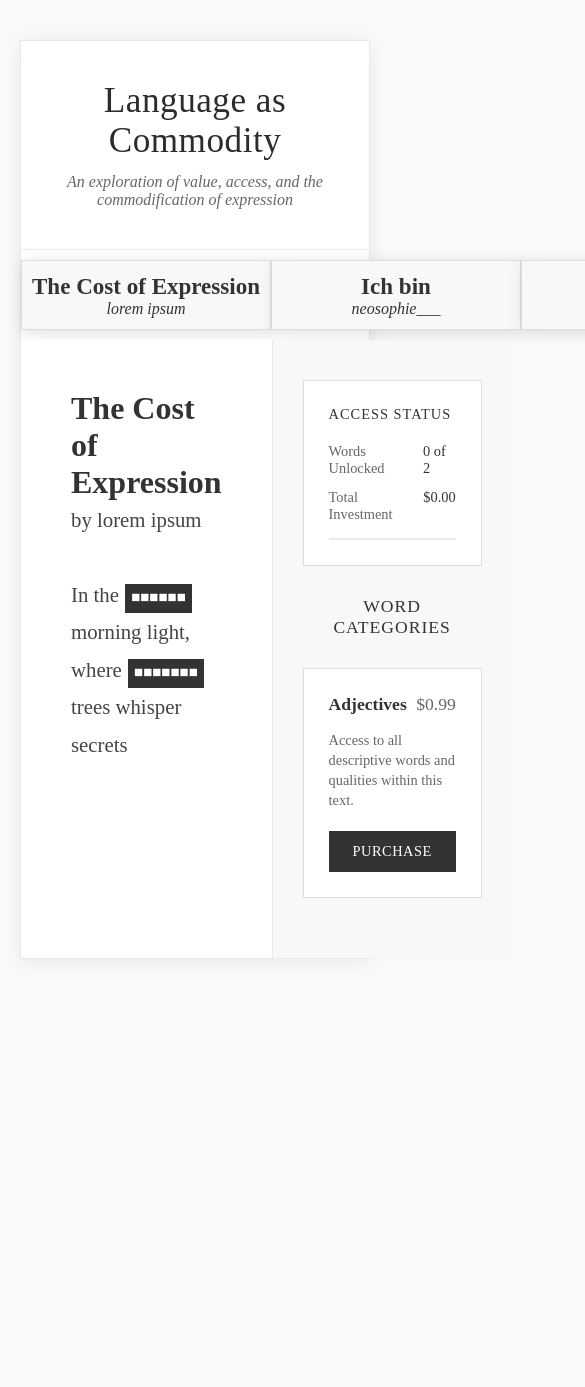
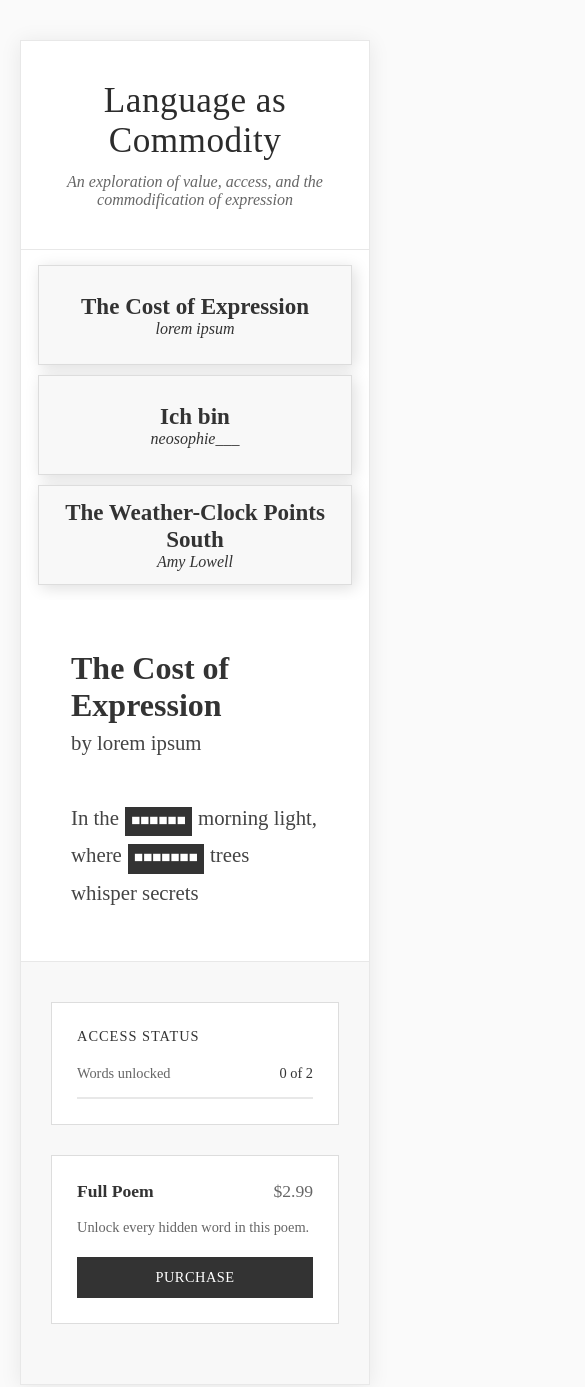
Before and after one commit to philintheattic/richtext, a plain HTML site: page index.html in a window 390 px wide. Shown: the top 1387 px of the page, 585 px wide, since content can reach past the window. Before the commit the page ends 999 px from the top, so only its background shows below. Drawn offline with Linux system fonts and the light colour scheme.

Commit message:
updates updates updates

```diff
--- a/css/base.css
+++ b/css/base.css
@@ -68,8 +68,8 @@ body {
 .poem-card {
     border: solid 1px #ddd;
     box-shadow: 3px 3px 15px #00000022;
-    width: 250px;
-    height: 70px;
+    width: 280px;
+    height: 100px;
     background-color: #f8f8f8;
     transition: scale 0.3s;
 }
@@ -92,6 +92,7 @@ body {
 .poem-card-title {
     font-size: larger;
     font-weight: bold;
+    text-align: center;
 }
 
 .poem-card-author {
@@ -268,6 +269,7 @@ body {
 }
 
 .progress-fill {
+    width: 0%;
     height: 100%;
     background: #333;
     transition: width 0.5s ease;
@@ -304,3 +306,10 @@ body {
     background: #666;
     cursor: not-allowed;
 }
+
+@media (max-width: 700px) {
+  .main-content { flex-direction: column; }
+  .sidebar { border-left: none; border-top: 1px solid #e8e8e8; }
+  .poem-select-grid { grid-template-columns: 1fr; }
+  .poem-card {width: 90%; margin: 5px;}
+}
--- a/index.html
+++ b/index.html
@@ -26,10 +26,10 @@
                     <p class="poem-card-author">neosophie___</p>
                 </div>
             </div>
-            <div class="poem-card" onclick="addParam('p', 'poem-3')">
+            <div class="poem-card" onclick="addParam('p', 'the-weather-clock-points-south')">
                 <div class="poem-card-contents">
-                    <p class="poem-card-title">Poem 3</p>
-                    <p class="poem-card-author">unknown</p>
+                    <p class="poem-card-title">The Weather-Clock Points South</p>
+                    <p class="poem-card-author">Amy Lowell</p>
                 </div>
             </div>
         </div>
@@ -41,7 +41,7 @@
                 <div id="poem" class="poem-text"></div>
             </div>
 
-            <div class="sidebar">
+            <!-- <div class="sidebar">
                 <div class="stats">
                     <h4>Access Status</h4>
                     <div class="stat-item">
@@ -67,7 +67,25 @@
                     <div class="package-description">Access to all descriptive words and qualities within this text.</div>
                     <button class="buy-button">Purchase</button>
                 </div>
+            </div> -->
+
+            <div class="sidebar">
+                <div class="stats">
+                    <h4>Access Status</h4>
+                    <div class="stat-item"><span>Words unlocked</span><span class="stat-value" id="unlockedCount"></span></div>
+                    <div class="progress-bar"><div class="progress-fill" id="progressFill"></div></div>
+                </div>
+
+                <div class="package" id="package">
+                    <div class="package-header">
+                    <div class="package-name">Full poem</div>
+                    <div class="package-price" id="price"></div>
+                    </div>
+                    <div class="package-description">Unlock every hidden word in this poem.</div>
+                    <button class="buy-button" id="buyButton">Purchase</button>
+                </div>
             </div>
+
         </div>
     </div>
 
@@ -78,24 +96,49 @@
             url.searchParams.set(key, value);
             window.location.href = url.toString();
         }
+
+
     </script>
     <script type="module">
         import { loadPoem, renderPoem, lockableWords, countWords, countUnlocked } from './js/render.js';
         import { has, grant } from './js/store.js';
         window.grant = grant;
 
+
+
+        // render poems
         const slug = new URLSearchParams(location.search).get('p') ?? 'cost-of-expression';
         const poem = await loadPoem(slug);
         document.getElementById('title').textContent = poem.title;
-        renderPoem(poem, document.getElementById('poem'), type => has(slug, type));
 
-        // count words of poem
-        const isUnlocked = type => has(slug, type);
-        const total = countWords(poem);
-        const open = countUnlocked(poem, isUnlocked);
+        // check if payment was made
+        const params = new URLSearchParams(location.search);
+        if (params.get('paid') === '1') {
+            grant(slug);
+            history.replaceState({}, '', `?p=${slug}`);   // clean the URL
+        }
 
-        document.getElementById('unlockedCount').textContent = `${open} of ${total}`;
-        document.getElementById('progressFill').style.width = `${(open / total) * 100}%`;
+        renderPoem(poem, document.getElementById('poem'), () => has(slug));
+
+
+        function updatePanel(poem, slug) {
+            const unlocked = has(slug);
+            const total = countWords(poem);
+            const open = unlocked ? total : 0;
+
+            document.getElementById('unlockedCount').textContent = `${open} of ${total}`;
+            document.getElementById('progressFill').style.width = `${(open / total) * 100}%`;
+            document.getElementById('price').textContent = `$${poem.price.toFixed(2)}`;
+
+        }
+
+        updatePanel(poem, slug);
+        const button = document.getElementById('buyButton');
+        button.addEventListener('click', () => {
+            button.disabled = true;
+            button.textContent = 'Redirecting…';
+            window.location.assign(poem.stripeLink);
+        });
     </script>
 </body>
 </html>
--- a/js/store.js
+++ b/js/store.js
@@ -1,16 +1,20 @@
 const KEY = 'lac:purchases';
 
 function read() {
-  try { return JSON.parse(localStorage.getItem(KEY)) ?? {}; }
-  catch { return {}; }
+  try {
+    const data = JSON.parse(localStorage.getItem(KEY));
+    return Array.isArray(data) ? data : [];
+  } catch {
+    return [];
+  }
 }
 
-export function has(slug, type) {
-  return read()[slug]?.includes(type) ?? false;
+export function has(slug) {
+  return read().includes(slug);
 }
 
-export function grant(slug, type) {
+export function grant(slug) {
   const all = read();
-  all[slug] = [...new Set([...(all[slug] ?? []), type])];
+  if (!all.includes(slug)) all.push(slug);
   try { localStorage.setItem(KEY, JSON.stringify(all)); } catch {}
 }
--- a/poems/cost-of-expression.json
+++ b/poems/cost-of-expression.json
@@ -1,6 +1,8 @@
 {
     "slug": "cost-of-expression",
     "title": "The Cost of Expression",
+    "price": 2.99,
+    "stripeLink": "https://buy.stripe.com/test_XXXXXXXX",
     "prices": {"adjective": 0.99},
     "lines": [
         ["by lorem ipsum"],
--- a/poems/ich-bin.json
+++ b/poems/ich-bin.json
@@ -1,6 +1,8 @@
 {
     "slug": "ich-bin",
     "title": "Ich bin",
+    "price": 2.99,
+    "stripeLink": "https://buy.stripe.com/test_4gMcN51w558v0Kw6mGcjS00",
     "prices": {"noun": 0.99},
     "lines": [
         ["by neosophie___"],
--- a/poems/poem-3.json
+++ b/poems/the-weather-clock-points-south.json
@@ -1,6 +1,8 @@
 {
-    "slug": "poem-3",
+    "slug": "the-weather-clock-points-south",
     "title": "The Weather-Clock Points South",
+    "price": 2.99,
+    "stripeLink": "https://buy.stripe.com/test_XXXXXXXX",
     "prices": {"adjective": 0.99},
     "lines": [
         ["by Amy Lowell"],
```
